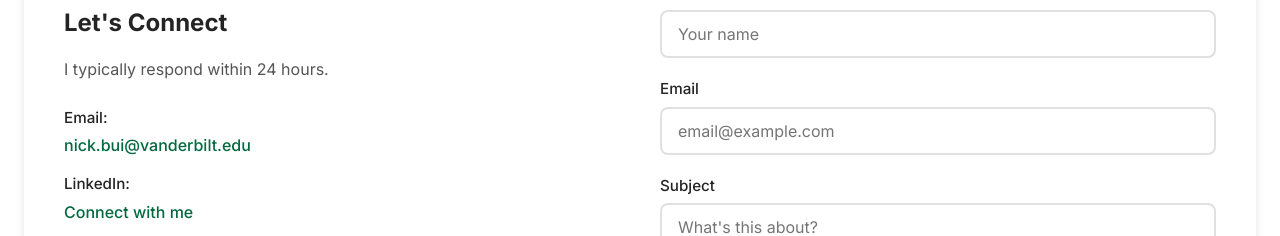
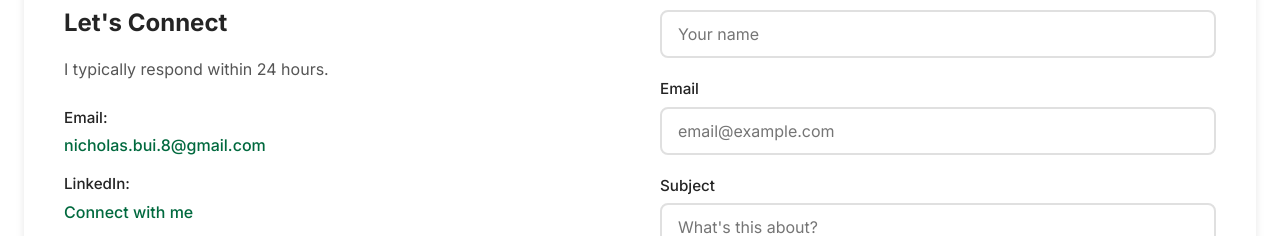
Before and after one commit to nick-bui19/nick-bui19.github.io, a React (Vite) app: page / in a window 1280 px wide. Shown: the part 7301-7537 px from the top of the page. Built offline with nearby package versions, Linux system fonts and the light colour scheme.

Commit message:
fix: update personal email

```diff
--- a/src/components/Contact.tsx
+++ b/src/components/Contact.tsx
@@ -59,8 +59,8 @@ const Contact: React.FC = () => {
           <div className="contact-details">
             <div className="contact-item">
               <span className="contact-label">Email:</span>
-              <a href="mailto:nick.bui@vanderbilt.edu" className="contact-link">
-                nick.bui@vanderbilt.edu
+              <a href="mailto:nicholas.bui.8@gmail.com" className="contact-link">
+                nicholas.bui.8@gmail.com
               </a>
             </div>
             <div className="contact-item">
```
